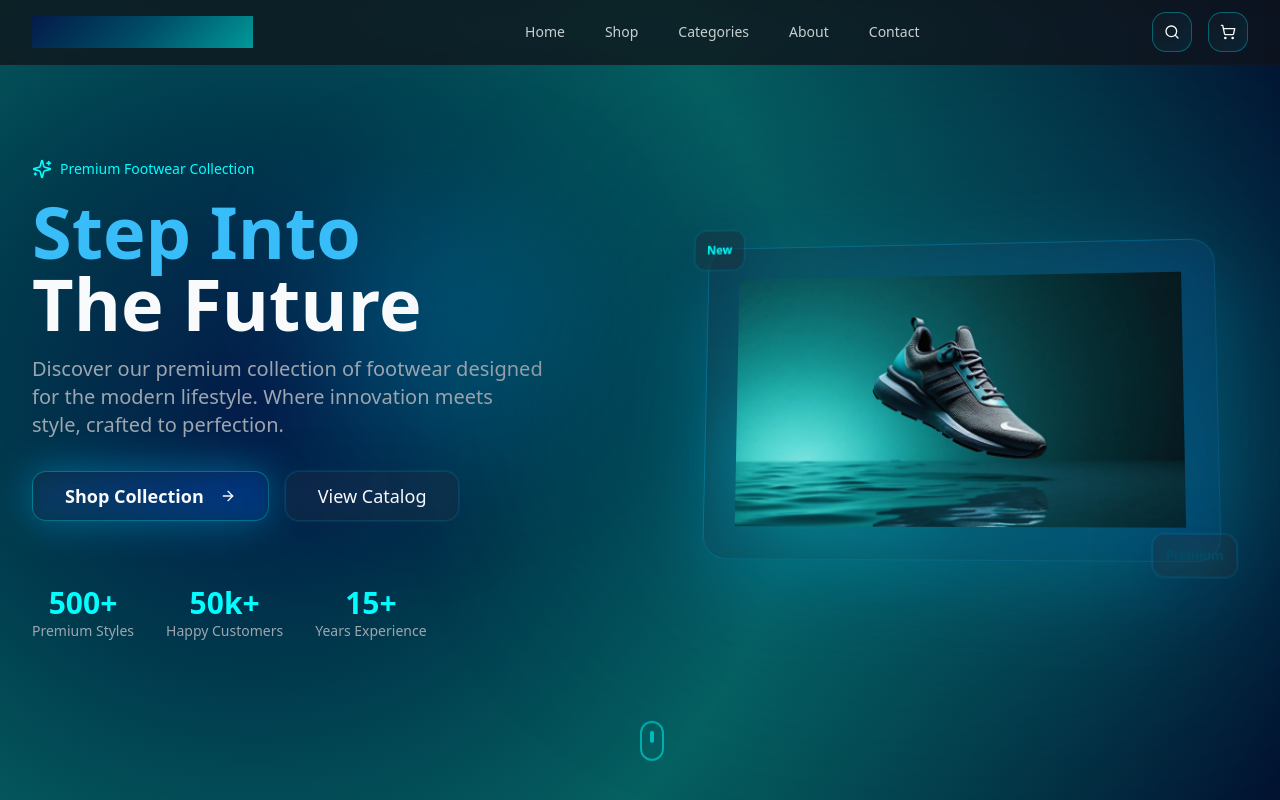
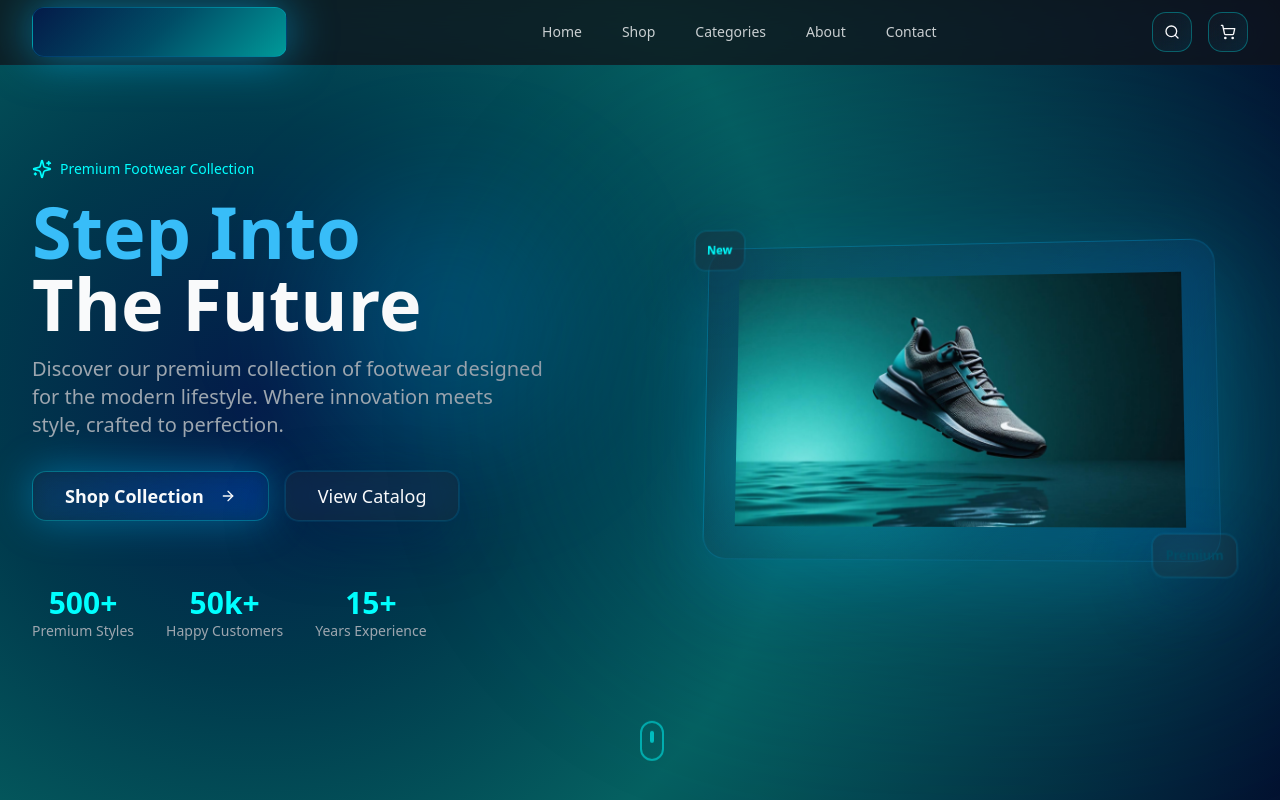
Before and after one commit to harshsinghal10h/murlie-glass-footwear, a React (Vite) app: page / in a window 1280 px wide. Shown: the top 800 px of the page. Built offline with nearby package versions, Linux system fonts and the light colour scheme.

Commit message:
Update logo with gradient

```diff
--- a/src/components/Footer.tsx
+++ b/src/components/Footer.tsx
@@ -69,7 +69,7 @@ const Footer = () => {
           {/* Brand Section */}
           <div className="lg:col-span-1 space-y-6">
             <div>
-              <h3 className="text-2xl font-bold bg-gradient-primary bg-clip-text text-transparent mb-4">
+              <h3 className="text-2xl font-bold bg-gradient-primary bg-clip-text text-transparent glass-panel px-4 py-2 rounded-xl glow-primary animate-glow-pulse mb-4">
                 Murlie Enterprises
               </h3>
               <p className="text-muted-foreground leading-relaxed">
--- a/src/components/Navigation.tsx
+++ b/src/components/Navigation.tsx
@@ -17,9 +17,8 @@ const Navigation = () => {
     <nav className="fixed top-0 left-0 right-0 z-50 nav-glass">
       <div className="container mx-auto px-4 sm:px-6 lg:px-8">
         <div className="flex items-center justify-between h-16">
-          {/* Logo */}
           <div className="flex-shrink-0">
-            <h1 className="text-2xl font-bold bg-gradient-primary bg-clip-text text-transparent">
+            <h1 className="text-2xl font-bold bg-gradient-primary bg-clip-text text-transparent glass-panel px-4 py-2 rounded-xl glow-primary animate-glow-pulse">
               Murlie Enterprises
             </h1>
           </div>
```
